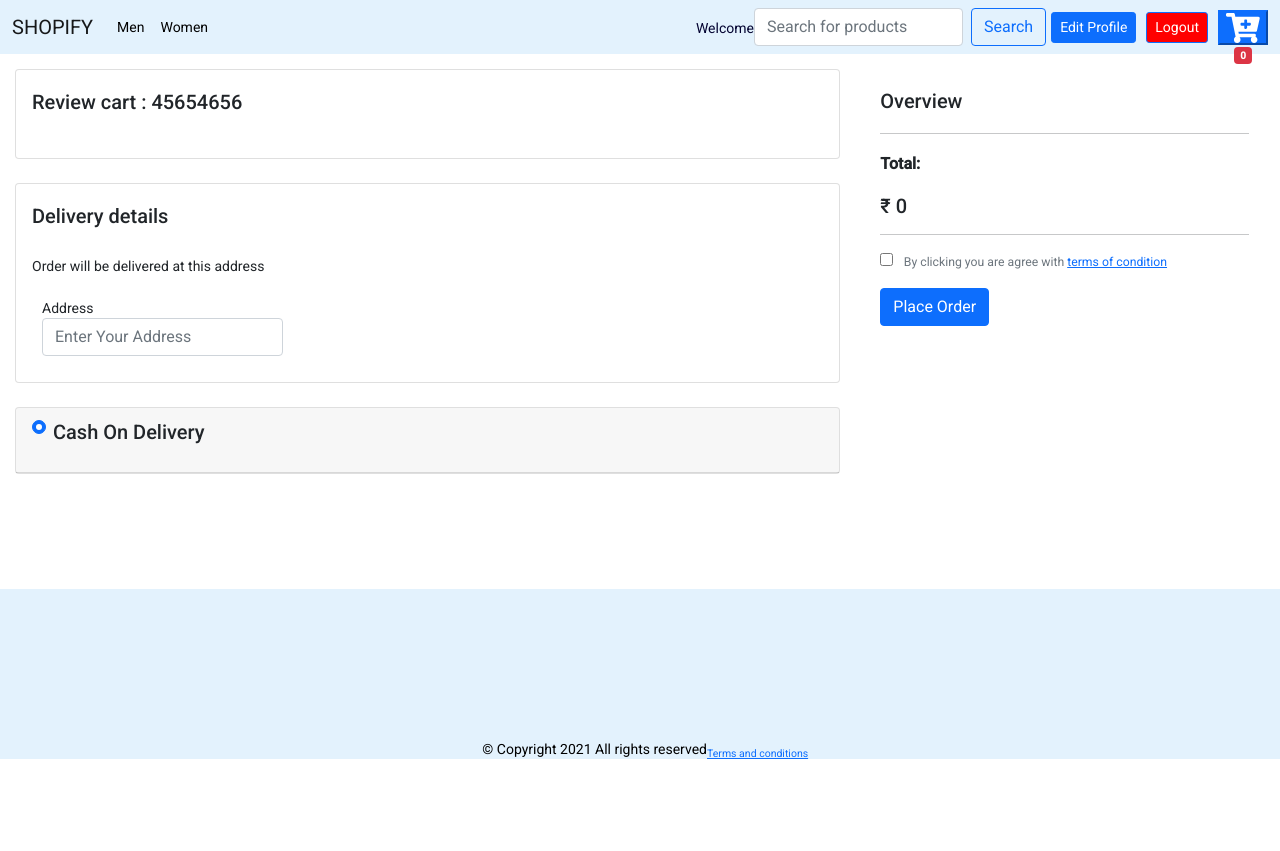
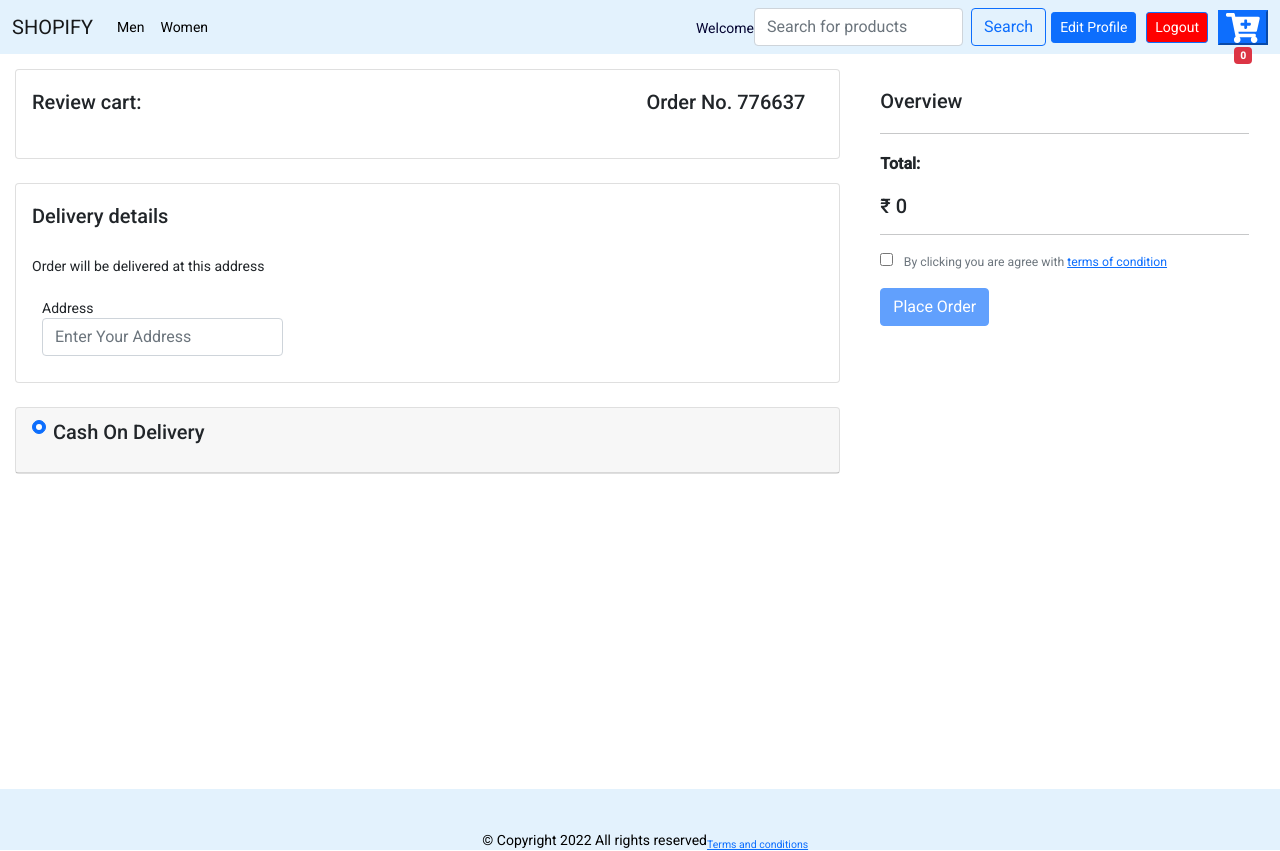
Before and after one commit to shardulgavande/Shopify, an Angular app: page /payment in a window 1280 px wide. Before the commit the page ends 800 px from the top, so only its background shows below. Built offline with nearby package versions, Linux system fonts and the light colour scheme; sample sign-in values are in the browser's storage.

Commit message:
Payment Module
Payment Module

```diff
--- a/src/app/component/dashboard/dashboard.component.html
+++ b/src/app/component/dashboard/dashboard.component.html
@@ -1,14 +1,14 @@
 
 <nav class="navbar navbar-expand-lg navbar-light" style="background-color: #e3f2fd;">
     <div class="container-fluid">
-      <a class="navbar-brand" href="#">SHOPIFY</a>
+      <a class="navbar-brand">SHOPIFY</a>
       <button class="navbar-toggler" type="button" data-bs-toggle="collapse" data-bs-target="#navbarText" aria-controls="navbarText" aria-expanded="false" aria-label="Toggle navigation">
         <span class="navbar-toggler-icon"></span>
       </button>
       <div class="collapse navbar-collapse" id="navbarText">
         <ul class="navbar-nav me-auto mb-2 mb-lg-0">
           <li class="nav-item">
-            <a class="nav-link" aria-current="page" href="#" style="color: black;">Home</a>
+            <a class="nav-link" aria-current="page" href="/dashboard" style="color: black;">Home</a>
           </li>
           <li class="nav-item">
             <a class="nav-link" href="#" routerLink="/dashboard/products/list" style="color: black;">Product Lists</a>
--- a/src/app/component/edit-product/edit-product.component.html
+++ b/src/app/component/edit-product/edit-product.component.html
@@ -28,7 +28,7 @@
             <p>Enter Product Image</p>
         </div>
         <div class="col-md-6">
-            <input type="text" class="form-control" id="pimage" name="pimage" placeholder="Enter product quantity"
+            <input type="text" class="form-control" id="pimage" name="pimage" placeholder="Enter product image url"
             [(ngModel)]="product.pimage">
 
         </div>
--- a/src/app/component/footer/footer.component.css
+++ b/src/app/component/footer/footer.component.css
@@ -1,11 +1,10 @@
 #footer{
-  position: static;
+  position: fixed, sticky;
   left: 0;
   bottom: 0;
-  width: 100%;
+  width: 100%;;
   background-color: #e3f2fd;
   color: black;
   text-align:center;
-
-  margin-top: 100px;
+  margin-top: 300px;
 }
--- a/src/app/component/footer/footer.component.html
+++ b/src/app/component/footer/footer.component.html
@@ -1,11 +1,10 @@
-<div style="padding-top: 5px;" id="footer">
-<footer class="" style="padding-top: 5px;" id="footer">
+
+<footer class="" style="padding-top: 1px;" id="footer">
   <!-- <div class="container"> -->
     <br>
     <br>
       <p class="float-md-center">
-          &nbsp;&nbsp;&nbsp;&copy; Copyright 2021 All rights reserved<sub><a href="#">Terms and conditions</a></sub>
+          &nbsp;&nbsp;&nbsp;&copy; Copyright 2022 All rights reserved<sub><a href="#">Terms and conditions</a></sub>
       </p>
         <!-- </div>//container -->
 </footer>
-</div>
--- a/src/app/component/header/header.component.html
+++ b/src/app/component/header/header.component.html
@@ -1,6 +1,6 @@
 <nav class="navbar navbar-expand-lg navbar-light" style="background-color: #e3f2fd;">
     <div class="container-fluid">
-      <a class="navbar-brand" href="http://localhost:4200/product">SHOPIFY</a>
+      <a class="navbar-brand" href="/product">SHOPIFY</a>
       <button class="navbar-toggler" type="button" data-bs-toggle="collapse" data-bs-target="#navbarText" aria-controls="navbarText" aria-expanded="false" aria-label="Toggle navigation">
         <span class="navbar-toggler-icon"></span>
       </button>
@@ -10,10 +10,10 @@
             <a class="nav-link" aria-current="page" href="#" style="color: black;">Home</a>
           </li> -->
           <li class="nav-item">
-            <a class="nav-link" href="men-products" style="color: black;">Men</a>
+            <a class="nav-link" style="color: black;">Men</a>
           </li>
           <li class="nav-item">
-            <a class="nav-link" href="#" style="color: black;">Women</a>
+            <a class="nav-link" style="color: black;">Women</a>
           </li>
         </ul>
         <form class="d-flex">
--- a/src/app/component/payment/payment.component.html
+++ b/src/app/component/payment/payment.component.html
@@ -4,8 +4,9 @@
 
 <article class="card mb-4">
 <div class="card-body">
-<h2 class="card-title mb-4">Review cart : {{i+2}}</h2>
-
+<h2 class="card-title mb-4">Review cart:
+  <span style="margin-left: 500px;" *ngIf="edited==true">Order No. {{ordernum}}</span>
+</h2>
 <ng-container *ngIf = "products.length !=0">
   <div class="container">
     <div class="card-table">
@@ -57,7 +58,7 @@
 
           <div class="form-group col-sm-4">
             <label class="form-control-label">Address</label>
-            <input type="text" formControlName="address"  id ="address" class="form-control" placeholder="Enter Your Address"  />
+            <input type="text" formControlName="address"  id ="address" class="form-control" placeholder="Enter Your Address" required />
             <div *ngIf="f['address'].touched && f['address'].invalid" class="alert alert-danger">
           <div *ngIf="f['address'].errors && f['address'].errors['required']">Address is required.</div>
       </div>
@@ -92,8 +93,9 @@
 <!-- accordion end.// -->
 
   </main> <!-- col.// -->
+
   <aside class="col-md-4">
-      <div>
+      <div class="form-group">
       <div class="card-body">
           <h2 class="mb-3">Overview</h2>
 
@@ -108,7 +110,7 @@
 
           <p class="small mb-3 text-muted" style="display: inline-block;">By clicking you are agree with <a href="#">terms of condition</a></p><br>
 
-          <button class="btn btn-primary btn-block" (click)="saveOrderItems()"> Place Order  </button>
+          <button class="btn btn-primary btn-block" (click)="saveOrderItems()" [disabled]="!form.valid"> Place Order  </button>
 
       </div> <!-- card-body.// -->
       </div> <!-- card.// -->
--- a/src/app/component/payment/payment.component.ts
+++ b/src/app/component/payment/payment.component.ts
@@ -1,10 +1,8 @@
 import { Component, OnInit } from '@angular/core';
 import { FormControl, FormGroup, Validators } from '@angular/forms';
-import { ActivatedRoute, Router } from '@angular/router';
-
+import { Router } from '@angular/router';
 import { CartService } from 'src/app/service/cart.service';
 import { OrderService } from 'src/app/service/order.service';
-import { UserService } from 'src/app/service/user.service';
 import { DatePipe } from '@angular/common'
 import { IOrder } from '../IOrder';
 
@@ -15,33 +13,23 @@ import { IOrder } from '../IOrder';
 })
 export class PaymentComponent implements OnInit {
 
-  form!: FormGroup;
-
- public address = "";
-
   public products : any=[];
   public grandTotal !: number;
   totalItem: any;
   public uid:any;
-  public i :any=45654654;
-
-  user:any;
-
-
-
-
-
   public paymentmode:string = 'Cash On Delivery';
   date=new Date();
   public orderdt:any;
+  public ordernum :any=(Math.floor(100000 + Math.random() * 900000));
+  public edited : boolean = false;
 
-  // form!: FormGroup;
+  form!: FormGroup;
 
   // fname = "";
   // lname = "";
 
-  constructor(private cartService:CartService,private router:Router,private userService:UserService,
-                private route: ActivatedRoute,private orderservice:OrderService,public datepipe: DatePipe) { }
+  constructor(private cartService:CartService, private orderservice: OrderService, private router:Router,
+    public datepipe: DatePipe) { }
 
   ngOnInit(): void {
 
@@ -51,17 +39,13 @@ export class PaymentComponent implements OnInit {
     // });
     this.uid = sessionStorage.getItem('uid');
 
+    this.form = new FormGroup({
 
-    this.form = new FormGroup({
       address: new FormControl()
-
     });
 
-
-    // this.getUser(this.route.snapshot.paramMap.get('id'));
-
-
     this.cartService.getProducts().subscribe(res=>{
+      this.edited = true;
       this.products = res;
       this.grandTotal= this.cartService.getTotalPrice();
     })
@@ -73,22 +57,14 @@ export class PaymentComponent implements OnInit {
 
   saveOrderItems(){
     let latest_date =this.datepipe.transform(this.date, 'yyyy-MM-dd');
-
-      console.log("Add",this.form.value.address);
-
-
     const data = {
-
-
-        ordernumber: 11,
+      ordernumber: this.ordernum,
       uid: this.uid,
       address: this.form.value['address'],
       ordertotal:this.grandTotal,
       odate: latest_date
-
     };
 
-      console.log(data);
     this.orderservice.create(data)
 
       .subscribe(
@@ -130,6 +106,7 @@ export class PaymentComponent implements OnInit {
               response => {
                 console.log(response);
                 alert("Thank You for Shopping with Us");
+                this.removecart();
                 //this.submitted = true;
               },
               error => {
@@ -141,54 +118,20 @@ export class PaymentComponent implements OnInit {
     });
   }
 
+  removecart(){
+    this.cartService.removeAllCart();
+    this.router.navigateByUrl('/home');
+  }
 
   get f(){
     return this.form.controls;
   }
 
 
-//   logout(){
-//     localStorage.removeItem('token');
-//     this.cartService.removeAllCart();
-//     this.router.navigateByUrl('/login');
-
-
-
-// }
-
-// getUser(id:any):void{
-//   this.userService.find(id)
-//     .subscribe(
-//       data =>{
-//         this.user = data;
-//         console.log(data);
-//         console.log(id);
-//       },
-//       error => {
-//         console.log(error);
-//       });
-// }
-
-// insertOrder():void {
-//   const data = {
-
-//     ordernumber: 11,
-//     uid: this.uid,
-//     address: this.form.value,
-//     ordertotal:this.grandTotal
-
-//   };
-//   this.orderservice.create(data)
-//       .subscribe(
-//         response => {
-//           console.log("Order added successfully");
-//           console.log('UID:',this.uid)
-//           console.log(response);
-
-//           //this.submitted = true;
-//         },
-//         error => {
-//           console.log(error);
-//         });
+  logout(){
+    localStorage.removeItem('token');
+    this.cartService.removeAllCart();
+    this.router.navigateByUrl('/login');
   // }
   }
+}
```
Lines whose indentation alone changed are shown as unchanged.
